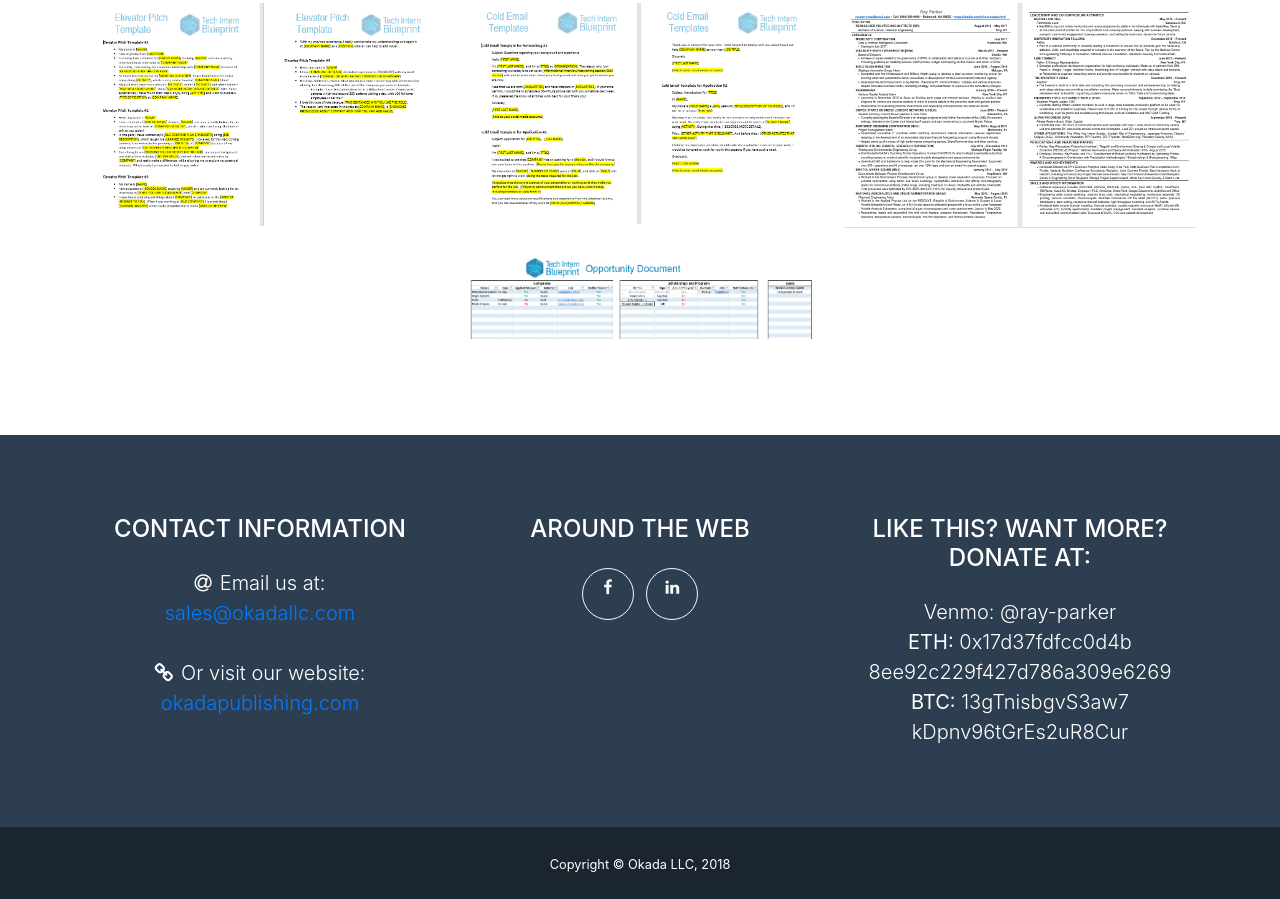
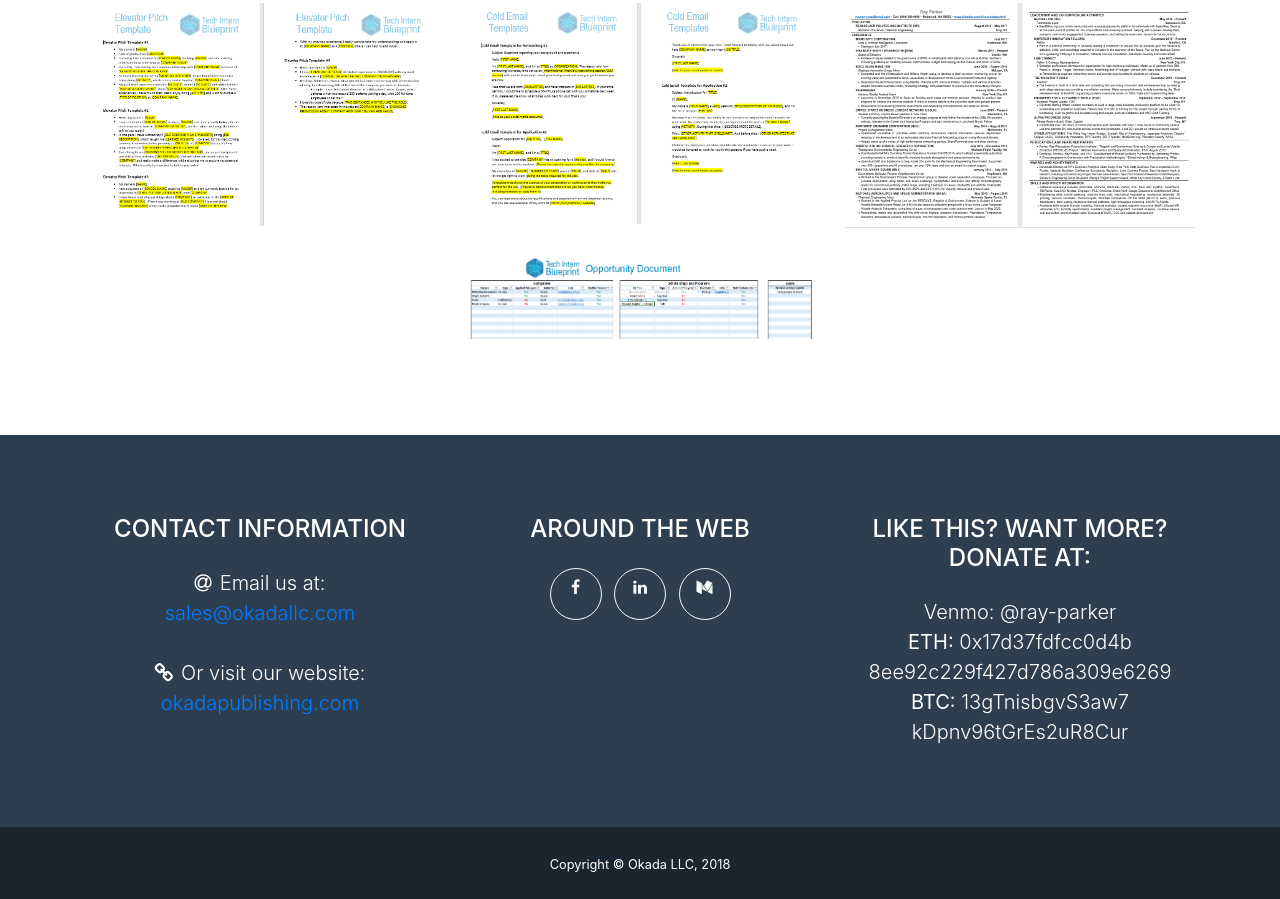
Before and after one commit to ray0parker/techinternblueprint, a website with bundled scripts: page thank-you-for-signing-up.html in a window 1280 px wide. Shown: the part 3362-4261 px from the top of the page. Built offline with nearby package versions, Linux system fonts and the light colour scheme.

Commit message:
Medium Updates

```diff
--- a/thank-you-for-signing-up.html
+++ b/thank-you-for-signing-up.html
@@ -312,6 +312,11 @@
                   <i class="fa fa-fw fa-linkedin"></i>
                 </a>
               </li>
+              <li class="list-inline-item">
+                <a class="btn btn-outline-light btn-social text-center rounded-circle" href="https://medium.com/@internblueprint">
+                  <i class="fa fa-fw fa-medium"></i>
+                </a>
+              </li>
             </ul>
           </div>
           <div class="col-md-4">
```
Also changed, not shown: index.html (+5 -0 lines).
